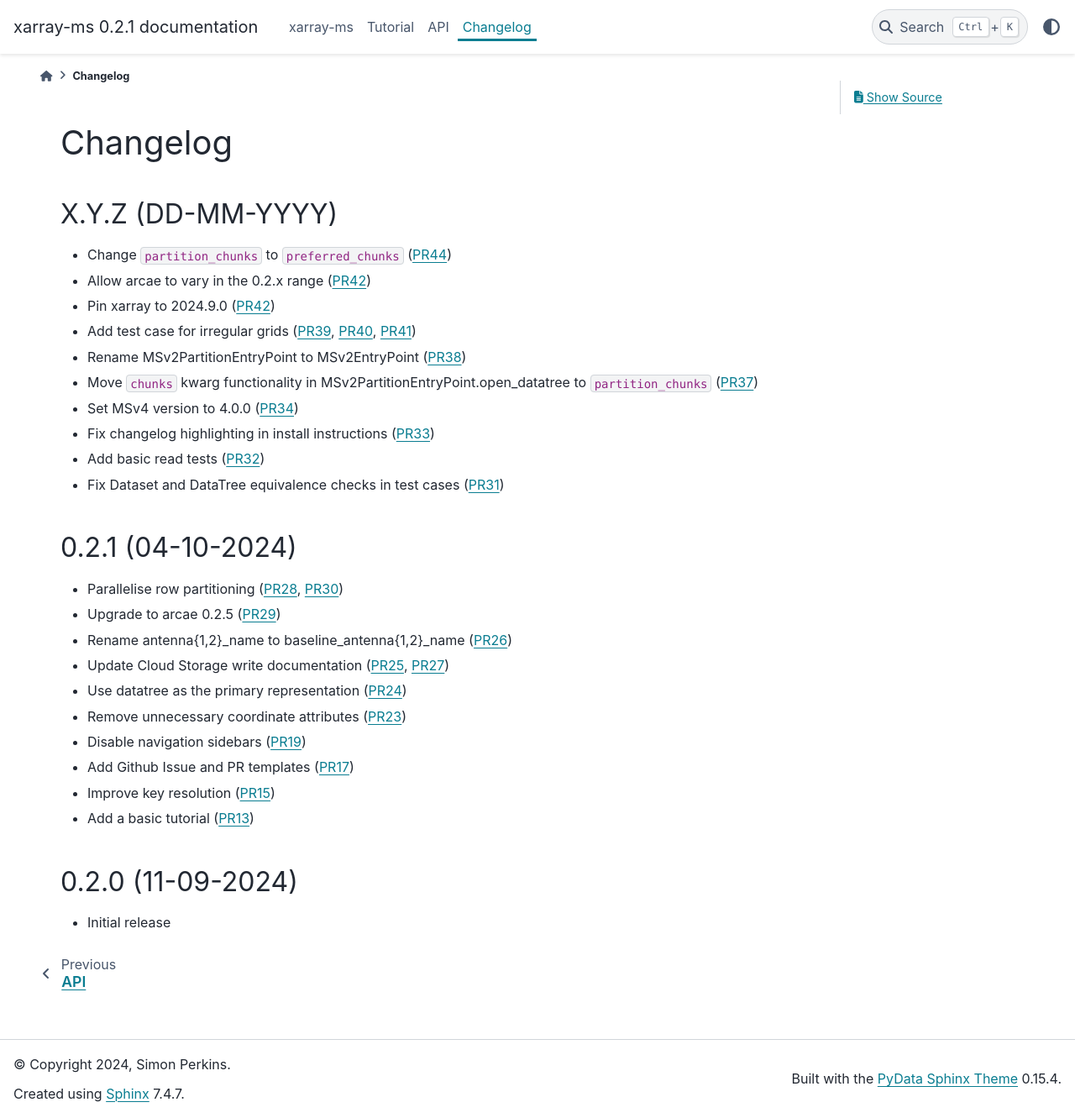
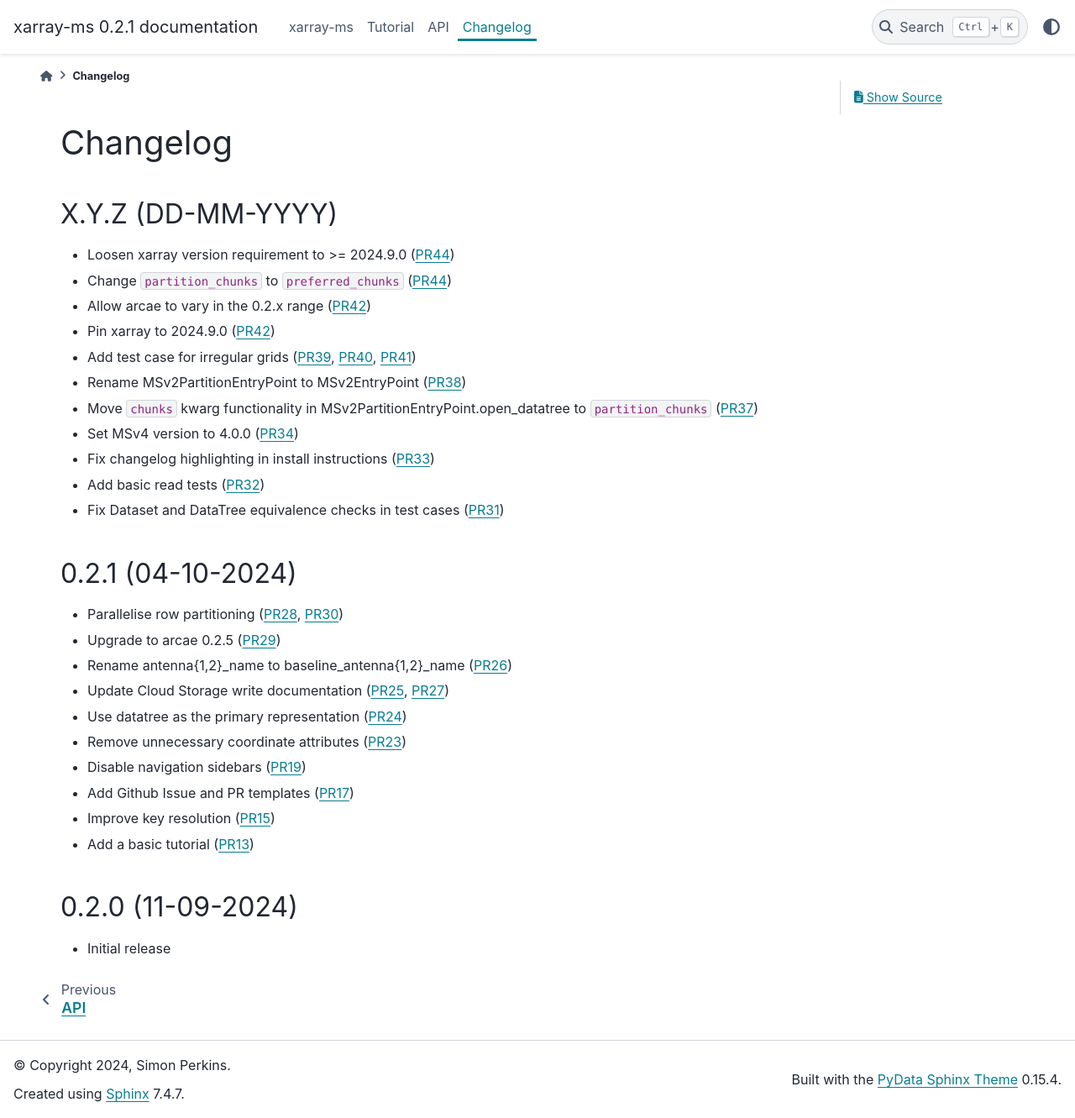
Before and after one commit to ratt-ru/xarray-ms, a Sphinx documentation site: the page built from doc/source/changelog.rst, in a window 1280 px wide and 1331 px high. Shown: the whole window at 84% size. Built offline with Sphinx 7.4.7 and the PyData theme 0.15.4, drawn with Linux system fonts in a browser that asks for light colours; pages that are not in the unit, such as notebooks, are missing from menus.

Commit message:
[skip ci] Update changelog

```diff
--- a/doc/source/changelog.rst
+++ b/doc/source/changelog.rst
@@ -5,6 +5,7 @@
 
 X.Y.Z (DD-MM-YYYY)
 ------------------
+* Loosen xarray version requirement to \>= 2024.9.0 (:pr:`44`)
 * Change ``partition_chunks`` to ``preferred_chunks`` (:pr:`44`)
 * Allow arcae to vary in the 0.2.x range (:pr:`42`)
 * Pin xarray to 2024.9.0 (:pr:`42`)
```
